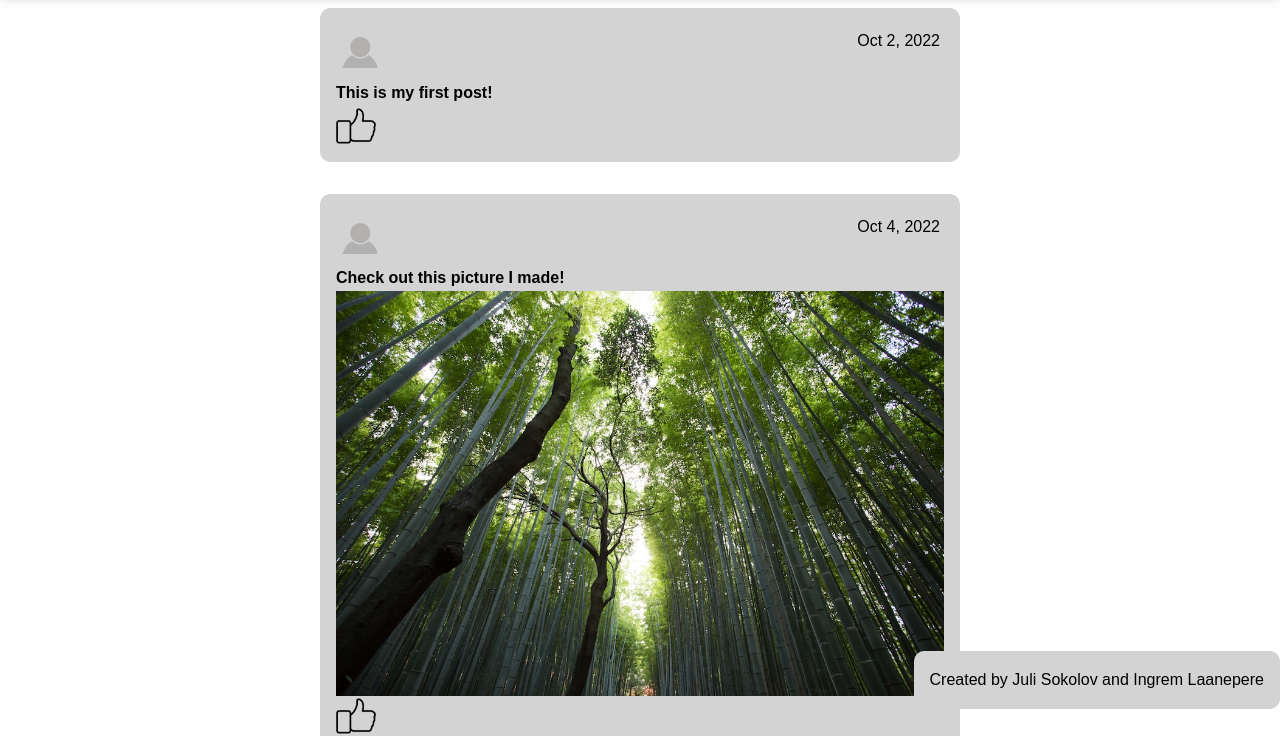
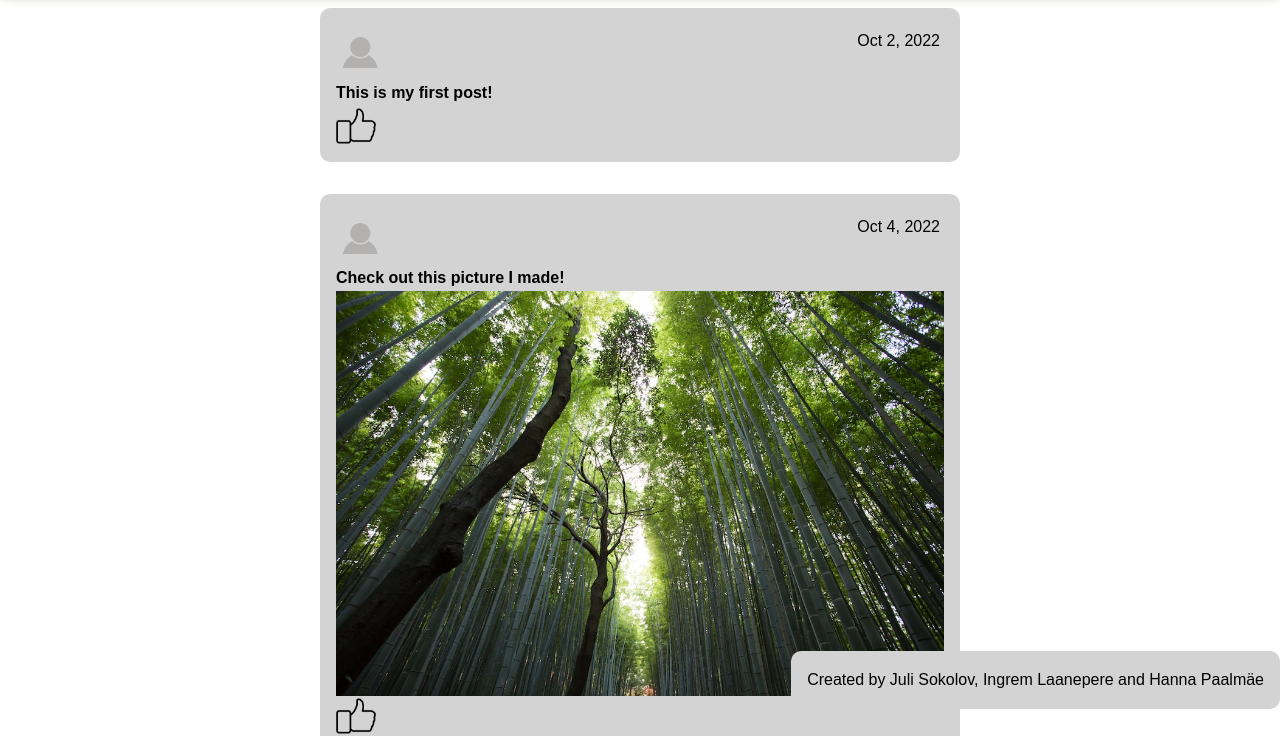
Before and after one commit to rummikook/WAD2022Homework2, a plain HTML site: page index.html in a window 1280 px wide. Shown: the part 91-827 px from the top of the page. Drawn offline with Linux system fonts and the light colour scheme; no server answers.

Commit message:
footer update

```diff
--- a/index.html
+++ b/index.html
@@ -75,7 +75,7 @@
 			</article>
 		</main>
 		<footer class="footer">
-			Created by Juli Sokolov and Ingrem Laanepere
+			Created by Juli Sokolov, Ingrem Laanepere and Hanna Paalmäe
 		</footer>
   </body>
 </html>
```
